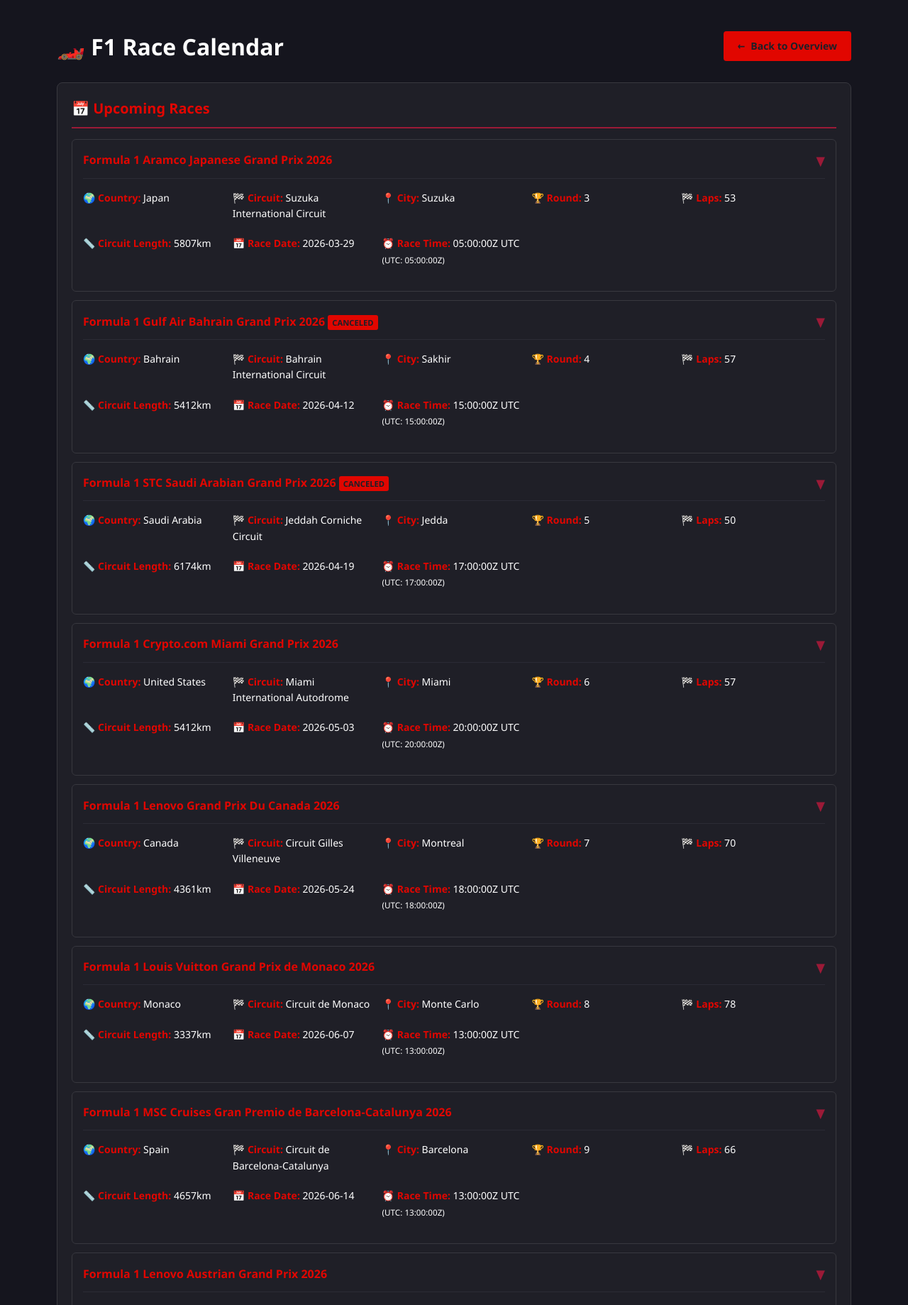
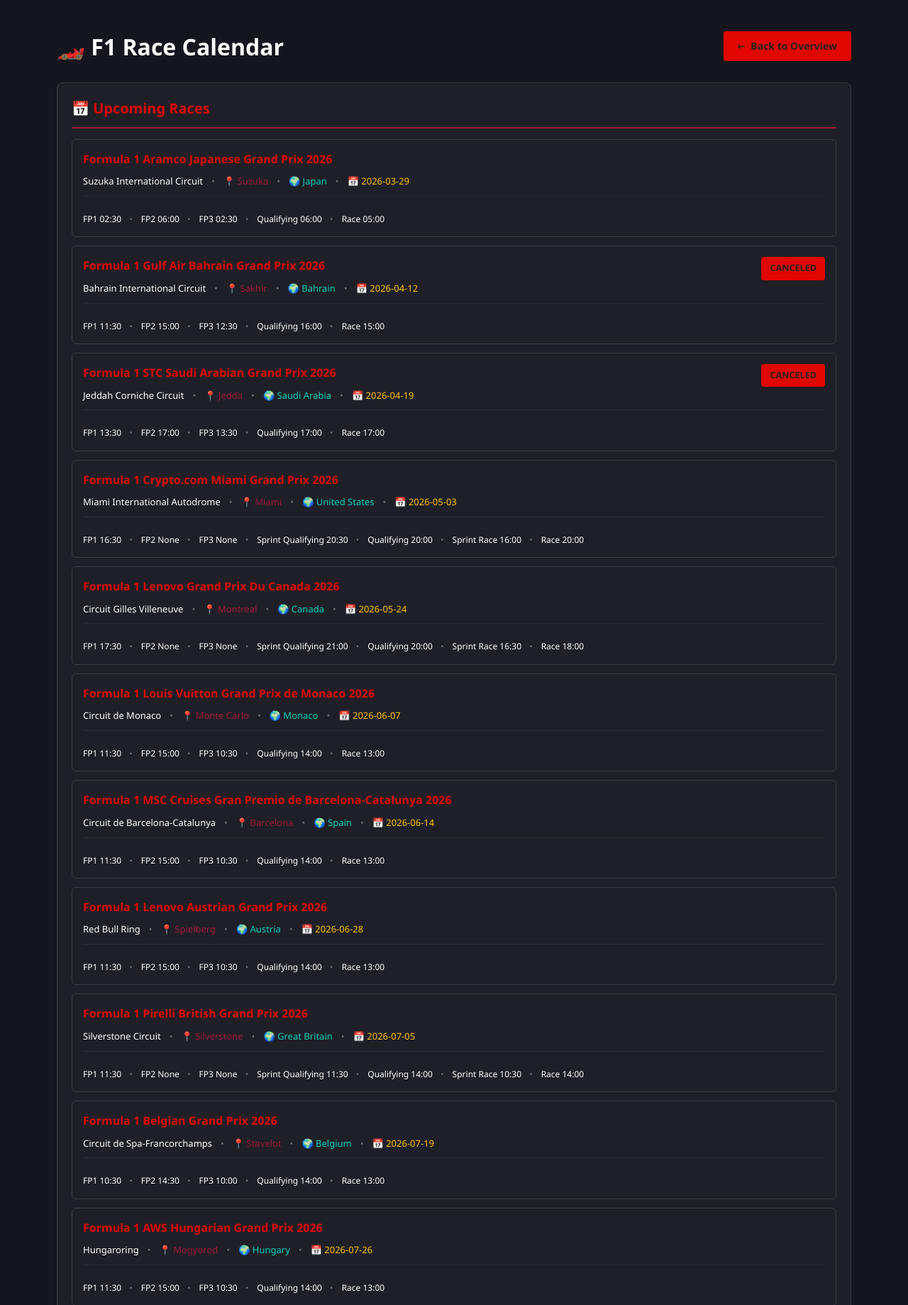
Before and after one commit to Meith0717/f1-betting-website, a Flask app: page /races in a window 1280 px wide. Shown: the part 72-1911 px from the top of the page at 71% size. Run offline with Flask 3, Linux system fonts and the light colour scheme.

Commit message:
Change Race list look

```diff
--- a/src/app/data/users.json
+++ b/src/app/data/users.json
@@ -6,7 +6,7 @@
       "score": 0,
       "email_notifications": false,
       "created_at": "2026-03-19T13:39:24.331175",
-      "last_login": "2026-03-21T23:12:20.628061",
+      "last_login": "2026-03-21T23:31:44.751835",
       "is_admin": true
     },
     "Gwen": {
--- a/src/app/static/css/styles.css
+++ b/src/app/static/css/styles.css
@@ -573,19 +573,7 @@
     font-weight: 600;
 }
 
-.expand-icon {
-    font-size: 18px;
-    color: var(--brand-accent);
-    transition: transform 0.2s;
-    margin-left: 10px;
-    flex-shrink: 0;
-    font-weight: bold;
-}
 
-.race-card.expanded .expand-icon {
-    transform: rotate(180deg);
-    color: var(--brand-primary);
-}
 
 .race-details {
     display: grid;
@@ -651,35 +604,73 @@
 
 .race-card[data-canceled="true"] {
     border-left: 4px solid var(--error);
-    background-color: var(--error-light);
-    opacity: 0.95;
+    background-color: rgba(231, 76, 60, 0.3); /* Clearly red background */
+    opacity: 1;
     cursor: not-allowed;
+}
+
+.race-card[data-canceled="true"]:hover {
+    transform: none; /* Remove hover effect for canceled cards */
+}
+
+.race-card[data-canceled="true"] .canceled-badge {
+    display: block !important; /* Ensure always visible */
+    opacity: 1 !important;
+    position: absolute !important;
+    right: 0 !important;
+    top: 0 !important;
 }
 
 .race-card[data-canceled="true"] h3 {
     color: var(--error);
-    display: flex;
-    align-items: center;
-    gap: 8px;
     font-weight: 600;
-}
-
-.race-card[data-canceled="true"] .expand-icon {
-    display: none;
 }
 
 .race-card[data-canceled="true"] .race-header {
     cursor: not-allowed;
-    border-bottom-color: var(--error-light);
+    border-bottom-color: rgba(231, 76, 60, 0.2);
+    position: relative !important;
+    min-height: 40px; /* Ensure space for badge */
+}
+
+.sessions-line {
+    margin-top: 8px;
+    font-size: 13px;
+    display: flex;
+    flex-wrap: wrap;
+    gap: 12px;
+    align-items: center;
+    color: var(--text-light);
+}
+
+.session-inline {
+    font-size: 12px;
+    color: var(--text);
+}
+
+.session-inline::after {
+    content: "•";
+    margin-left: 8px;
+    color: var(--text-lighter);
+}
+
+.session-inline:last-child::after {
+    content: "";
+    margin-left: 0;
 }
 
 .canceled-badge {
     background-color: var(--error);
     color: var(--surface);
-    padding: 3px 6px;
-    border-radius: 3px;
-    font-size: 0.7em;
+    padding: 6px 12px;
+    border-radius: 4px;
+    font-size: 0.9em;
     font-weight: bold;
+    position: absolute;
+    right: 0;
+    top: 0;
+    z-index: 1;
+    box-shadow: 0 1px 3px rgba(0, 0, 0, 0.2);
 }
 
 /*****************************
@@ -1119,22 +1110,52 @@
 /*****************************
 * Animation
 *****************************/
-@keyframes slideDown {
-    from {
-        opacity: 0;
-        transform: translateY(-5px);
-    }
-    to {
-        opacity: 1;
-        transform: translateY(0);
-    }
-}
+
 
 .race-header {
     display: flex;
-    align-items: center;
-    cursor: pointer;
+    flex-direction: column;
     padding-bottom: 10px;
     margin-bottom: 10px;
     border-bottom: 1px solid var(--divider);
+    gap: 8px;
+    position: relative; /* Ensure positioning context for absolute children */
 }
+
+.race-info-line {
+    display: flex;
+    flex-wrap: wrap;
+    gap: 12px;
+    align-items: center;
+    font-size: 13px;
+    color: var(--text-light);
+}
+
+.race-circuit {
+    font-weight: 500;
+    color: var(--text);
+}
+
+.race-city {
+    color: var(--brand-accent);
+}
+
+.race-country {
+    color: var(--success);
+}
+
+.race-date {
+    color: var(--interactive-hover);
+    font-weight: 500;
+}
+
+.race-info-line span::after {
+    content: "•";
+    margin-left: 12px;
+    color: var(--text-lighter);
+}
+
+.race-info-line span:last-child::after {
+    content: "";
+    margin-left: 0;
+}
--- a/src/app/static/js/race_toggle.js
+++ /dev/null
@@ -1,29 +0,0 @@
-// Simple toggle function for race cards
-function toggleRaceCard(raceId) {
-    const raceCard = document.querySelector(`.race-card[data-race-id="${raceId}"]`);
-    if (raceCard) {
-        // Check if race is canceled - prevent expansion
-        if (raceCard.getAttribute('data-canceled') === 'true') {
-            return; // Don't allow expansion for canceled races
-        }
-
-        raceCard.classList.toggle('expanded');
-        const icon = raceCard.querySelector('.expand-icon');
-        if (icon) {
-            icon.textContent = raceCard.classList.contains('expanded') ? '▲' : '▼';
-        }
-    }
-}
-
-// Add click handlers when page loads
-document.addEventListener('DOMContentLoaded', function() {
-    document.querySelectorAll('.race-header, .expand-icon').forEach(element => {
-        element.addEventListener('click', function() {
-            const raceCard = this.closest('.race-card');
-            if (raceCard) {
-                const raceId = raceCard.getAttribute('data-race-id');
-                toggleRaceCard(raceId);
-            }
-        });
-    });
-});
--- a/src/app/templates/races/list.html
+++ b/src/app/templates/races/list.html
@@ -12,71 +12,33 @@
             {% if upcoming_races %}
             <div class="race-list">
                 {% for race in upcoming_races %}
-                <div class="race-card" data-race-id="{{ race.id }}" data-canceled="{{ race.canceled|default(false, true) }}">
-                    <div class="race-header" style="cursor: pointer;" onclick="toggleRaceCard('{{ race.id }}')">
-                        <h3>
-                            {{ race.name }}
-                            {% if race.canceled %}
-                            <span class="canceled-badge">CANCELED</span>
-                            {% endif %}
-                        </h3>
-                        <span class="expand-icon">▼</span>
+                <div class="race-card" data-canceled="{{ race.canceled|default(false, true) }}">
+                    <div class="race-header">
+                        {% if race.canceled %}
+                        <div class="canceled-badge">CANCELED</div>
+                        {% endif %}
+                        <h3>{{ race.name }}</h3>
+                        <div class="race-info-line">
+                            <span class="race-circuit">{{ race.circuit }}</span>
+                            {% if race.city %}<span class="race-city">📍 {{ race.city }}</span>{% endif %}
+                            <span class="race-country">🌍 {{ race.country }}</span>
+                            <span class="race-date">📅 {{ race.date }}</span>
+                        </div>
                     </div>
                     <div class="race-details">
-                        <div class="race-detail"><strong>🌍 Country:</strong> {{ race.country }}</div>
-                        <div class="race-detail"><strong>🏁 Circuit:</strong> {{ race.circuit }}</div>
-                        {% if race.city %}
-                        <div class="race-detail"><strong>📍 City:</strong> {{ race.city }}</div>
-                        {% endif %}
-                        {% if race.round %}
-                        <div class="race-detail"><strong>🏆 Round:</strong> {{ race.round }}</div>
-                        {% endif %}
-                        {% if race.laps %}
-                        <div class="race-detail"><strong>🏁 Laps:</strong> {{ race.laps }}</div>
-                        {% endif %}
-                        {% if race.circuit_length %}
-                        <div class="race-detail"><strong>📏 Circuit Length:</strong> {{ race.circuit_length }}</div>
-                        {% endif %}
-                        <div class="race-detail"><strong>📅 Race Date:</strong> {{ race.date }}</div>
-                        <div class="race-detail"><strong>⏰ Race Time:</strong>
-                            {% if race.sessions and race.sessions|length > 0 %}
-                                {% set race_session = race.sessions|selectattr('type', 'equalto', 'Race')|first %}
-                                {% if race_session and race_session.time_info %}
-                                    {{ race_session.time_info.time_only }} {{ race_session.time_info.timezone }}
-                                    <small>(UTC: {{ race_session.time or race_session.time_utc }})</small>
-                                {% elif race_session and (race_session.time or race_session.time_utc) %}
-                                    {{ race_session.time or race_session.time_utc }} UTC
-                                {% else %}
-                                    {% set first_session = race.sessions[0] %}
-                                    {% if first_session.time_info %}
-                                        {{ first_session.time_info.time_only }} {{ first_session.time_info.timezone }}
-                                        <small>(UTC: {{ first_session.time or first_session.time_utc }})</small>
-                                    {% elif first_session.time or first_session.time_utc %}
-                                        {{ first_session.time or first_session.time_utc }} UTC
-                                    {% else %}
-                                        N/A
-                                    {% endif %}
-                                {% endif %}
-                            {% else %}
-                                N/A
-                            {% endif %}
-                        </div>
+                        <!-- Details section kept for potential future use, but currently empty -->
                     </div>
 
-                    <div class="sessions-container">
-                        <div class="sessions-header">🏁 Race Weekend Sessions</div>
+                    <div class="sessions-line">
                         {% for session in race.sessions %}
-                        <div class="session-item">
-                            <span class="session-type">📋 {{ session.type }}</span>
-                            <span class="session-time">
-                                ⏰ {% if session.time_info %}
-                                    {{ session.time_info.formatted_local }}
-                                    <small>(UTC: {{ session.time_info.utc.split()[1] if 'utc' in session.time_info else (session.get('time', session.get('time', 'N/A'))) }})</small>
-                                {% else %}
-                                    {{ session.date }} at {{ session.get('time', session.get('time', 'N/A')) }} UTC
-                                {% endif %}
-                            </span>
-                        </div>
+                        <span class="session-inline">
+                            {{ session.type }}
+                            {% if session.time_info %}
+                                {{ session.time_info.time_only }}
+                            {% else %}
+                                {{ session.time[:5] if session.time else 'N/A' }}
+                            {% endif %}
+                        </span>
                         {% endfor %}
                     </div>
                 </div>
@@ -113,7 +75,6 @@
 
 
 
-<script src="{{ url_for('static', filename='js/race_toggle.js') }}"></script>
 <script src="{{ url_for('static', filename='js/countdown.js') }}"></script>
 
 {% endblock %}
--- a/src/requirements.txt
+++ b/src/requirements.txt
@@ -1,3 +1,6 @@
 Flask
 Flask-SQLAlchemy
 python-dotenv
+tzlocal
+requests
+pytz
```
Also changed, not shown: other parts of src/app/static/css/styles.css (+2 -37 lines), src/app/race_data.py (+10 -2 lines).
